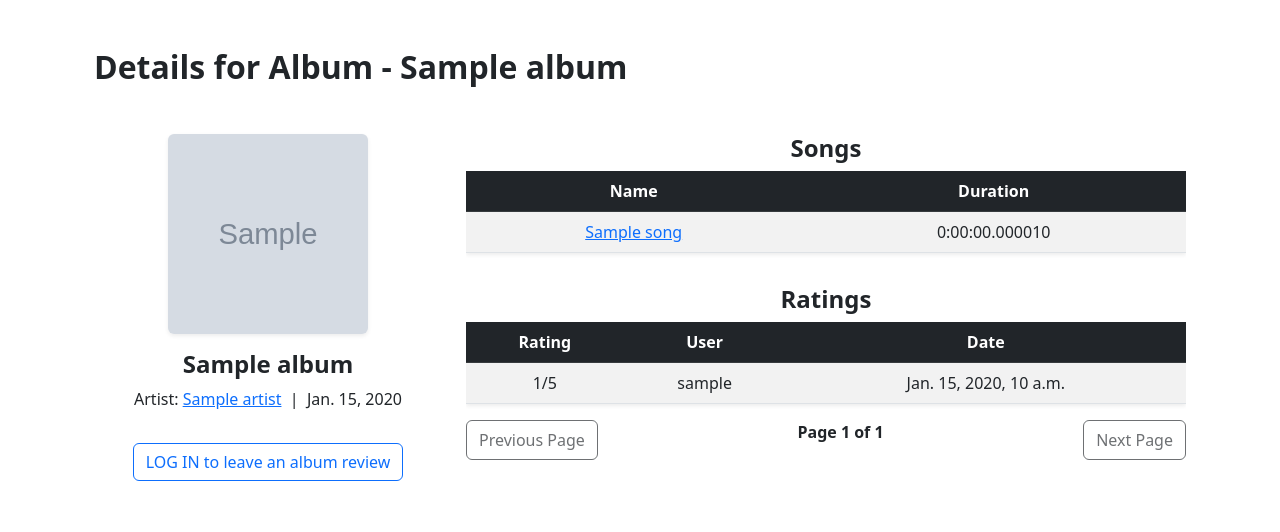
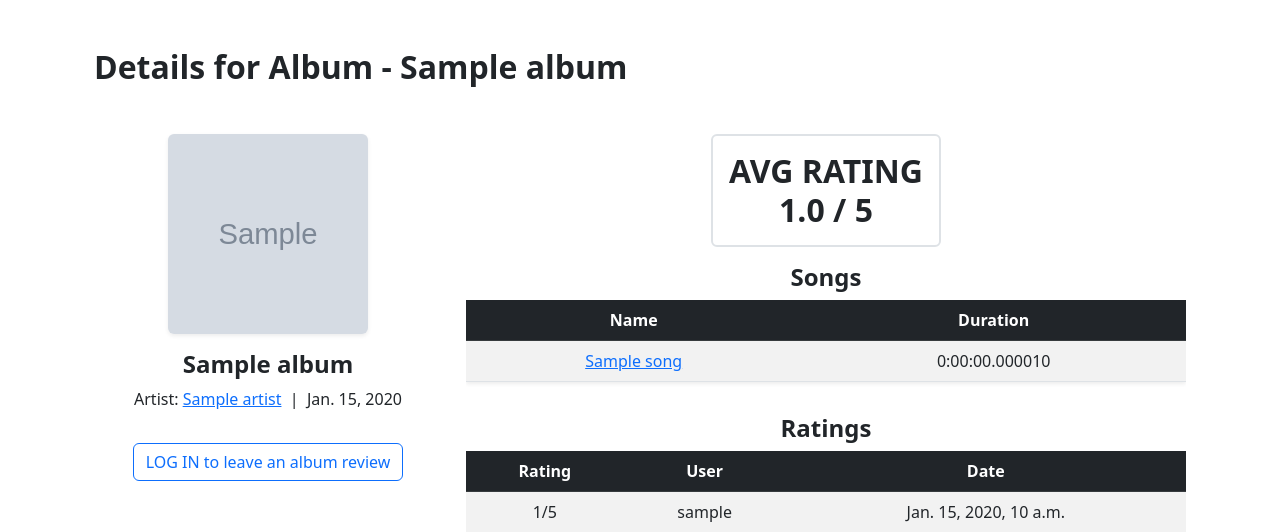
Before and after one commit to Fintani/MusicNotes, a Django app: a page that uses templates/music_notes/album_detail.html in a window 1280 px wide. Shown: the part 80-612 px from the top of the page. Run offline with Django 3.2, Linux system fonts and the light colour scheme; tables that the repository leaves empty hold one stand-in row (values such as "Sample post"); grey boxes marked "Sample" are stand-in pictures.

Commit message:
added average ratings on detail pages

```diff
--- a/music_notes/views.py
+++ b/music_notes/views.py
@@ -10,6 +10,7 @@ from datetime import datetime
 from django.core.paginator import Paginator
 from .forms import EditAccountForm
 from django.contrib import messages
+from django.db.models import Avg
 from .models import UserProfile, Artist, Album, Song, AlbumReview, SongReview
 
 
@@ -212,6 +213,8 @@ def album_detail(request, artist_slug, album_slug):
     all_reviews = AlbumReview.objects.filter(album=album).select_related('user').order_by('-created_at')
     paginator = Paginator(all_reviews, 5)  # 5 reviews per page
     reviews = paginator.get_page(page)
+    #average rating
+    average_rating = all_reviews.aggregate(Avg('rating'))['rating__avg']
 
     return render(request, 'music_notes/album_detail.html', {
         'album': album,
@@ -220,6 +223,7 @@ def album_detail(request, artist_slug, album_slug):
         'release_date': release_date,
         'reviews': reviews,
         'total_reviews': paginator.count,
+        'average_rating': average_rating,
     })
 
 def song_detail(request, artist_slug, album_slug, song_slug):
@@ -235,6 +239,8 @@ def song_detail(request, artist_slug, album_slug, song_slug):
     all_reviews = SongReview.objects.filter(song=song).select_related('user').order_by('-created_at')
     paginator = Paginator(all_reviews, 5)  # 5 reviews per page
     reviews = paginator.get_page(page)
+    #average rating
+    average_rating = all_reviews.aggregate(Avg('rating'))['rating__avg']
 
     return render(request, 'music_notes/song_detail.html', {
         'song': song,
@@ -243,6 +249,7 @@ def song_detail(request, artist_slug, album_slug, song_slug):
         'duration': song.duration,
         'reviews': reviews,
         'total_reviews': paginator.count,
+        'average_rating': average_rating,
     })
 
 
--- a/templates/music_notes/album_detail.html
+++ b/templates/music_notes/album_detail.html
@@ -41,7 +41,18 @@
 
         <!-- Right Column: Ratings -->
         <div class="col-md-8">
-
+            <div class="fw-bold text-center">
+                <div class="border border-2 rounded p-3 d-inline-block">
+                    {% if average_rating %}
+                    <h2 class="fw-bold m-0">AVG RATING</h2>
+                    <h2 class="fw-bold m-0">{{ average_rating|floatformat:1 }} / 5</h2>
+                    {% else %}
+                    <h2 class="fw-bold m-0">AVG RATING</h2>
+                    <h2 class="fw-bold m-0">--- / 5</h2>
+                    {% endif %}
+                </div>
+            </div>
+            <p class="fw-bold text-center" ></p>
             <h4 class="fw-bold text-center">Songs</h4>
             <!-- Songs Table -->
             <div class="table-responsive">
```
Also changed, not shown: templates/music_notes/song_detail.html (+12 -0 lines).
